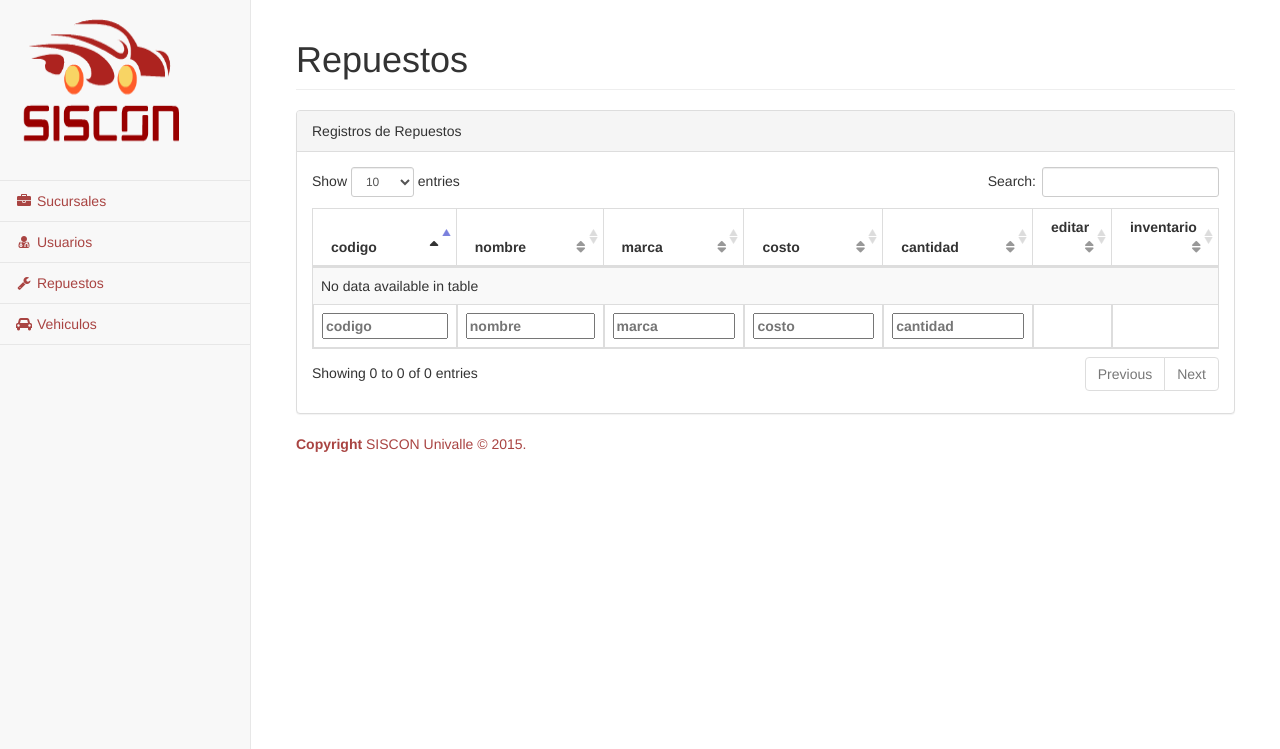
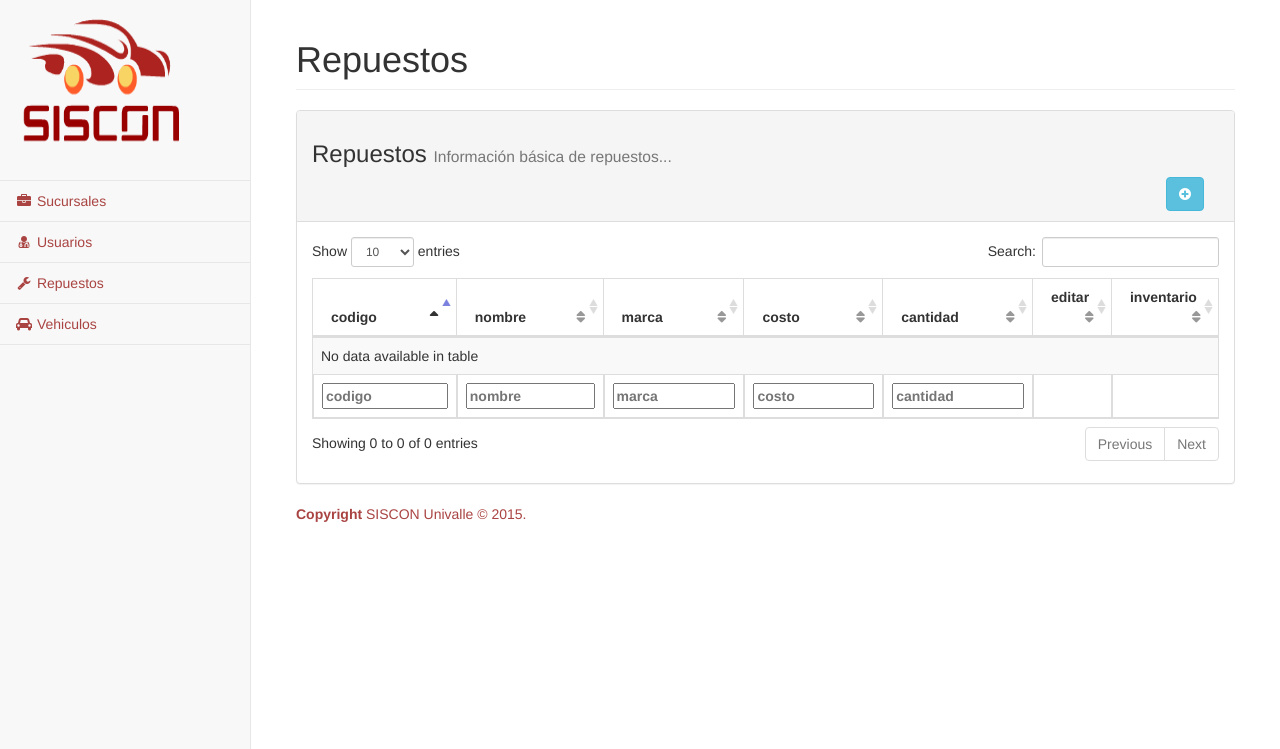
Before and after one commit to alvaromartinez986/SICON, a Django app: page /repuestos/ in a window 1280 px wide; the page is wider, and only the part inside the window is pictured. Shown: the part 51-800 px from the top of that part. Run offline with Django 3.2, Linux system fonts and the light colour scheme; data that the repository does not hold is empty; some libraries are stand-ins or nearby versions.

Commit message:
adiccion del icono de crear

```diff
--- a/SICON/templates/lista_repuestos.html
+++ b/SICON/templates/lista_repuestos.html
@@ -24,7 +24,12 @@ en esta seccion se va a poner el contenido de la pagina
                 <div class="col-lg-12">
                     <div class="panel panel-default">
                         <div class="panel-heading">
-                            Registros de Repuestos
+                            <h3>Repuestos <small>Información básica de repuestos...</small></h3>
+                            <div class="container-fluid" align="right">
+                                <a href="crear" class="btn btn-info" data-toggle="tooltip" title="Nuevo Repuesto">
+                                    <span class="fa fa-plus-circle"></span></a>
+                            </div>
+
                         </div>
                         <!-- /.panel-heading -->
                         <div class="panel-body">
```
